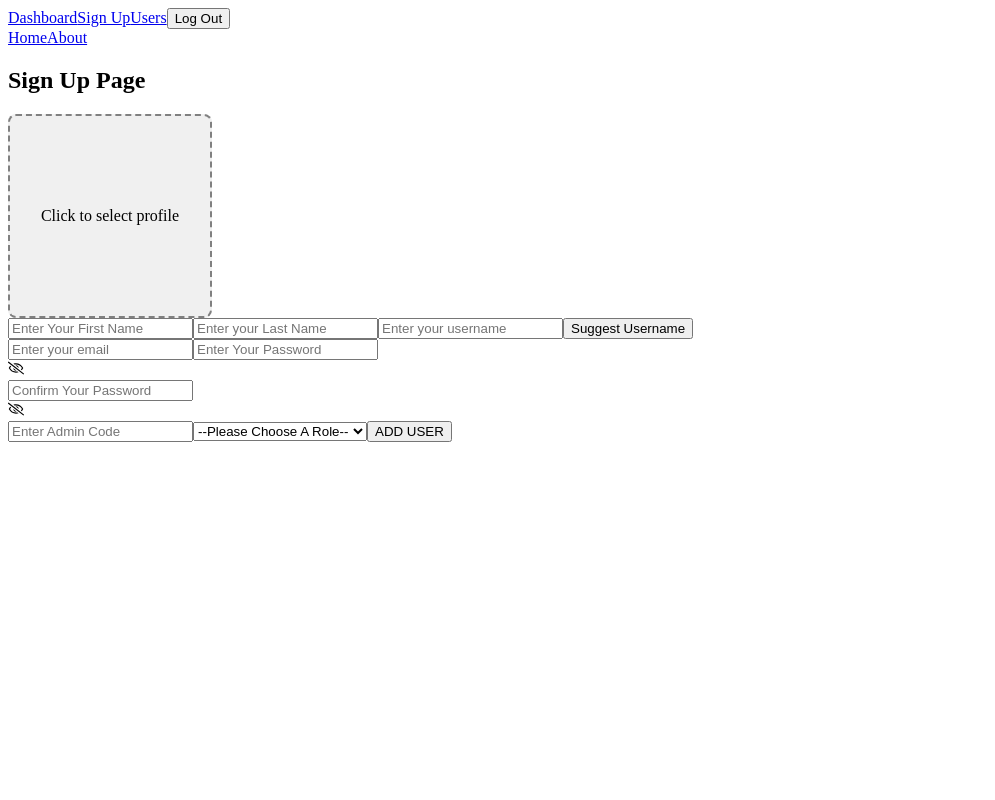
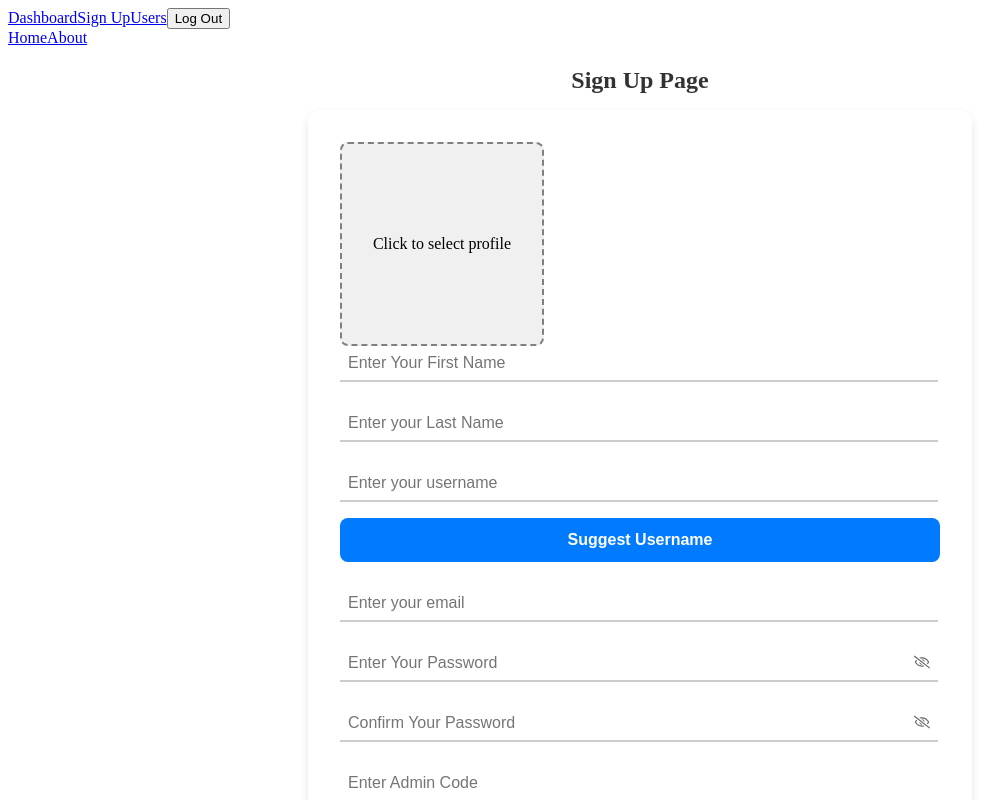
Before and after one commit to monalisasabina/Cybersphere-Frontend, a React (Vite) app: page /dashboard/signup in a window 1280 px wide. Shown: the top 800 px of the page, without its empty margins (0-995 px from the left). Built offline with nearby package versions, Linux system fonts and the light colour scheme; sample sign-in values are in the browser's storage.

Commit message:
added welcome modal and sigup css

```diff
--- /dev/null
+++ b/src/modal/welcomemodal.css
@@ -0,0 +1,33 @@
+/* WelcomeModal.css */
+.modal-overlay {
+  position: fixed;
+  top: 0;
+  left: 0;
+  width: 100%;
+  height: 100%;
+  background: rgba(0, 0, 0, 0.4);
+  display: flex;
+  justify-content: center;
+  align-items: center;
+  z-index: 1000;
+}
+
+.modal {
+  background: white;
+  padding: 2rem;
+  border-radius: 10px;
+  text-align: center;
+  box-shadow: 0 4px 15px rgba(0,0,0,0.3);
+  animation: fadeInScale 0.4s ease;
+}
+
+@keyframes fadeInScale {
+  from {
+    transform: scale(0.8);
+    opacity: 0;
+  }
+  to {
+    transform: scale(1);
+    opacity: 1;
+  }
+}
--- /dev/null
+++ b/src/modal/welcomemodal.jsx
@@ -0,0 +1,16 @@
+import "./welcomemodal.css"
+
+function WelcomeModal({name}){
+
+    return(
+        <div className="modal-overlay">
+            <div className="modal">
+                <h3>Welcome, {name}</h3>
+                <img src="https://encrypted-tbn0.gstatic.com/images?q=tbn:ANd9GcSyjQEE1xsoOo7gRrvMLpx_jeovUi_Fq3gBfzluwoXTvUyKtXGR9la-6S4&s"/>
+                <p>Your account has been created successfully</p>
+            </div>
+
+        </div>
+    )
+}
+export default WelcomeModal
--- a/src/pages/DashboardPage.jsx
+++ b/src/pages/DashboardPage.jsx
@@ -77,6 +77,7 @@ function Dashboard(){
 
         <div>
           <button
+                className="logout"
                 onClick={handleLogout}
                 >Logout
           </button>
--- a/src/pages/SignUp.css
+++ b/src/pages/SignUp.css
@@ -12,7 +12,141 @@
     overflow: hidden;
 }
 
+.box_click img {
+  border-radius: 50%;
+  height: 100px;
+  width: 100px;
+  object-fit: cover;
+}
+
 .message{
     color: green;
     margin-top: 1rem;
 }
+
+form {
+  background-color: #fff;
+  padding: 2rem;
+  border-radius: 12px;
+  max-width: 600px;
+  margin: 0 auto;
+  box-shadow: 0 4px 10px rgba(0, 0, 0, 0.1);
+}
+
+h2 {
+  text-align: center;
+  margin-bottom: 1rem;
+  color: #333;
+}
+
+.input-wrapper {
+  position: relative;
+  margin-bottom: 1.5rem;
+}
+
+.input-wrapper input {
+  width: 550px;
+  border: none;
+  border-bottom: 2px solid #ccc;
+  padding: 0.5rem 2.5rem 0.5rem 0.5rem;
+  font-size: 1rem;
+  background: transparent;
+  transition: border-color 0.3s ease;
+}
+
+.input-wrapper input:focus {
+  outline: none;
+  border-bottom-color: #007bff; /* or any primary color */
+}
+
+.input-wrapper .icon {
+  position: absolute;
+  right: 10px;
+  top: 50%;
+  transform: translateY(-50%);
+  cursor: pointer;
+  color: #666;
+}
+
+.form_button {
+  display: block;
+  width: 100%;
+  padding: 0.8rem;
+  background-color: #007bff;
+  color: white;
+  border: none;
+  font-size: 1rem;
+  font-weight: bold;
+  border-radius: 8px;
+  margin-top: 1rem;
+  cursor: pointer;
+  transition: background-color 0.3s ease;
+}
+
+.form_button:hover {
+  background-color: #0056b3;
+}
+
+/* Username suggestions list */
+ul {
+  list-style-type: none;
+  padding-left: 0;
+  margin-top: 0.5rem;
+}
+
+li {
+  background-color: #eef2f7;
+  padding: 0.5rem;
+  margin: 0.3rem 0;
+  border-radius: 6px;
+  cursor: pointer;
+}
+
+
+/* Role select dropdown styling */
+.select-wrapper {
+  position: relative;
+  margin-bottom: 1.5rem;
+}
+
+.select-wrapper select {
+  width: 100%;
+  border: none;
+  border-bottom: 2px solid #ccc;
+  padding: 0.6rem 2.5rem 0.6rem 0.5rem;
+  font-size: 1rem;
+  background-color: transparent;
+  appearance: none;
+  -webkit-appearance: none;
+  -moz-appearance: none;
+  color: #333;
+  background-image:
+    linear-gradient(45deg, transparent 50%, #007bff 50%),
+    linear-gradient(135deg, #007bff 50%, transparent 50%);
+  background-position: calc(100% - 20px) center, calc(100% - 15px) center;
+  background-size: 5px 5px, 5px 5px;
+  background-repeat: no-repeat;
+  cursor: pointer;
+  transition: border-color 0.3s ease;
+}
+
+.select-wrapper select:focus {
+  outline: none;
+  border-bottom-color: #007bff;
+}
+
+
+/* For Mobile */
+@media (max-width: 600px) {
+  .input-wrapper input,
+  .select-wrapper select,
+  form {
+    width: 100%;
+    max-width: 100%;
+  }
+
+  .box_click {
+    width: 100%;
+    max-width: 300px;
+  }
+}
--- a/src/pages/SignUpPage.jsx
+++ b/src/pages/SignUpPage.jsx
@@ -2,6 +2,8 @@ import { useRef, useState } from "react";
 import { FaRegEye } from "react-icons/fa6";
 import { FaRegEyeSlash } from "react-icons/fa";
 import "./SignUp.css"
+import { Navigate } from "react-router-dom";
+import WelcomeModal from "../modal/welcomemodal";
 
 
 function SignUp(){
@@ -20,6 +22,7 @@ function SignUp(){
   const [suggestions, setSuggestions] = useState([])
   const [visible, setVisible] = useState(false)
   const [visibleConfirm, setVisibleConfirm] =useState(false)
+  const [showWelcomeModal, setShowWelcomeModal] = useState(false)
 
 
   const fileInputRef = useRef()
@@ -84,7 +87,7 @@ function SignUp(){
       }
 
       const token = localStorage.getItem("access-token");
-      console.log(token)
+      // console.log(token)
 
       if (!token) {
             setMessage("You are not authorized. Please log in first.")
@@ -154,6 +157,12 @@ function SignUp(){
       if(response.ok){
            const newToken = data.access_token;
            setMessage("SignUp Succesful!")
+
+           setShowWelcomeModal(true);
+           setTimeout(() => {
+               setShowWelcomeModal(false)
+           },3000)
+
       } else {
            setMessage(data.message || "SignUp failed!")
            console.log("SignUp error:", data)
@@ -172,6 +181,9 @@ function SignUp(){
 
       <h2>Sign Up Page</h2>
 
+      {/* Show welcome Modal */}
+      {showWelcomeModal && <WelcomeModal name={firstName} />}
+
       <div>
           <form onSubmit={handleSubmit}>
 
@@ -183,7 +195,6 @@ function SignUp(){
                         <p>Click to select profile</p>
                   )}
             </div>
-
             <input
                   type="file"
                   ref={fileInputRef}
@@ -192,6 +203,8 @@ function SignUp(){
                   onChange={handleFileChange}
             />
 
+            {/* FIRSTNAME */}
+             <div className="input-wrapper">
                <input
                     name="firstname"
                     type="text"
@@ -200,7 +213,10 @@ function SignUp(){
                     onChange={(event) => setFirstName(event.target.value) }
                     required
                   />
+            </div>
 
+            {/* LASTNAME */}
+            <div className="input-wrapper">
                 <input
                     name="lastname"
                     type="text"
@@ -209,7 +225,11 @@ function SignUp(){
                     onChange={(event) => setLastName(event.target.value) }
                   required
                  />
+            </div>
 
+
+            {/* USERNAME */}
+            <div className="input-wrapper">
                 <input
                   name="username"
                   type="text"
@@ -218,7 +238,14 @@ function SignUp(){
                   onChange={(event) => setUserName(event.target.value) }
                   required
                  />
-            <button onClick={handleUsernameSuggesstions}>Suggest Username</button>
+
+                 <button onClick={handleUsernameSuggesstions}
+                    className="form_button"
+
+                    >Suggest Username
+                  </button>
+            </div>
+
             <div>
                   {suggestions.length >0 && (
                         <ul>
@@ -229,6 +256,9 @@ function SignUp(){
                   )}
             </div>
 
+
+            {/* EMAIL */}
+            <div className="input-wrapper">
                 <input
                     name="email"
                     type="email"
@@ -237,7 +267,11 @@ function SignUp(){
                     onChange={(event) => setEmail(event.target.value) }
                     required
             />
+            </div>
 
+
+            {/* PASSWORD */}
+            <div className="input-wrapper">
                <input
                     name="password"
                     type= {visible ? "text": "password"}
@@ -246,10 +280,16 @@ function SignUp(){
                     onChange={(event) => setPassword(event.target.value) }
                     required
                />
-            <div onClick={() => setVisible(!visible)}>
+
+               <span  className="icon" onClick={() => setVisible(!visible)}>
                           { visible ?  <FaRegEye /> : <FaRegEyeSlash/> }
+               </span>
             </div>
 
+
+
+           {/* CONFIRM PASSWORD */}
+           <div className="input-wrapper">
                <input
                   name="confirm_password"
                   type= {visibleConfirm ? "text": "password"}
@@ -258,10 +298,16 @@ function SignUp(){
                   onChange={(event) => setConfirmPassword(event.target.value) }
                   required
                />
-            <div onClick={() => setVisibleConfirm(!visibleConfirm)}>
+
+               <span className="icon" onClick={() => setVisibleConfirm(!visibleConfirm)}>
                           { visibleConfirm ?  <FaRegEye /> : <FaRegEyeSlash/> }
+               </span>
            </div>
 
+
+
+            {/* ADMIN CODE */}
+            <div className="input-wrapper">
                <input
                    name="admin_code"
                    type="password"
@@ -269,14 +315,19 @@ function SignUp(){
                    placeholder="Enter Admin Code"
                    onChange={(event) => setAdminCode(event.target.value)}
                 />
+            </div>
 
+
+            {/*ROLE */}
+            <div className="select-wrapper">
                 <select value={role} onChange={(event) => setRole(event.target.value) }>
                     <option>--Please Choose A Role--</option>
                     <option value="Admin">Admin</option>
                     <option value="Other Employee">Other Employee</option>
                 </select>
+            </div>
+            <button type="submit" className="form_button"> ADD USER</button>
 
-            <button type="submit">ADD USER</button>
           </form>
 
           {message && <p className="message">{message}</p>}
```
Lines whose indentation alone changed are shown as unchanged.
